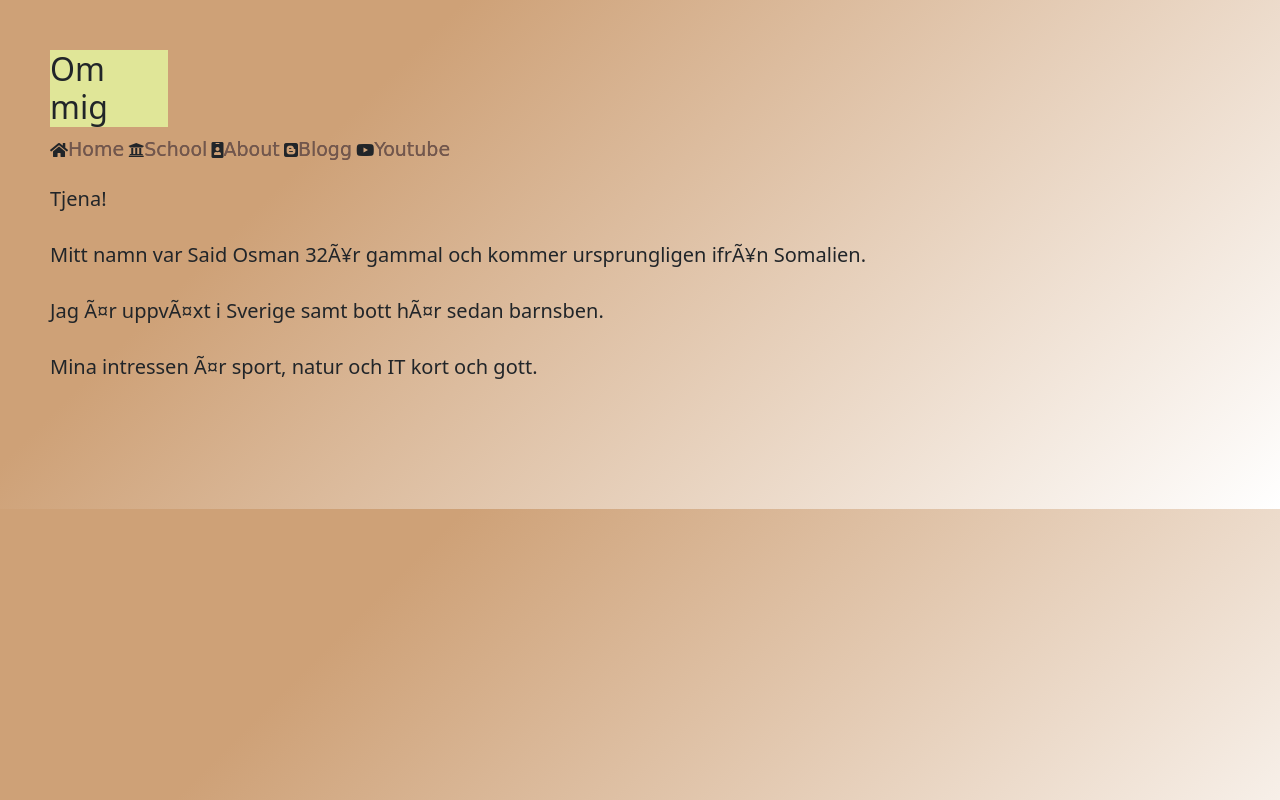
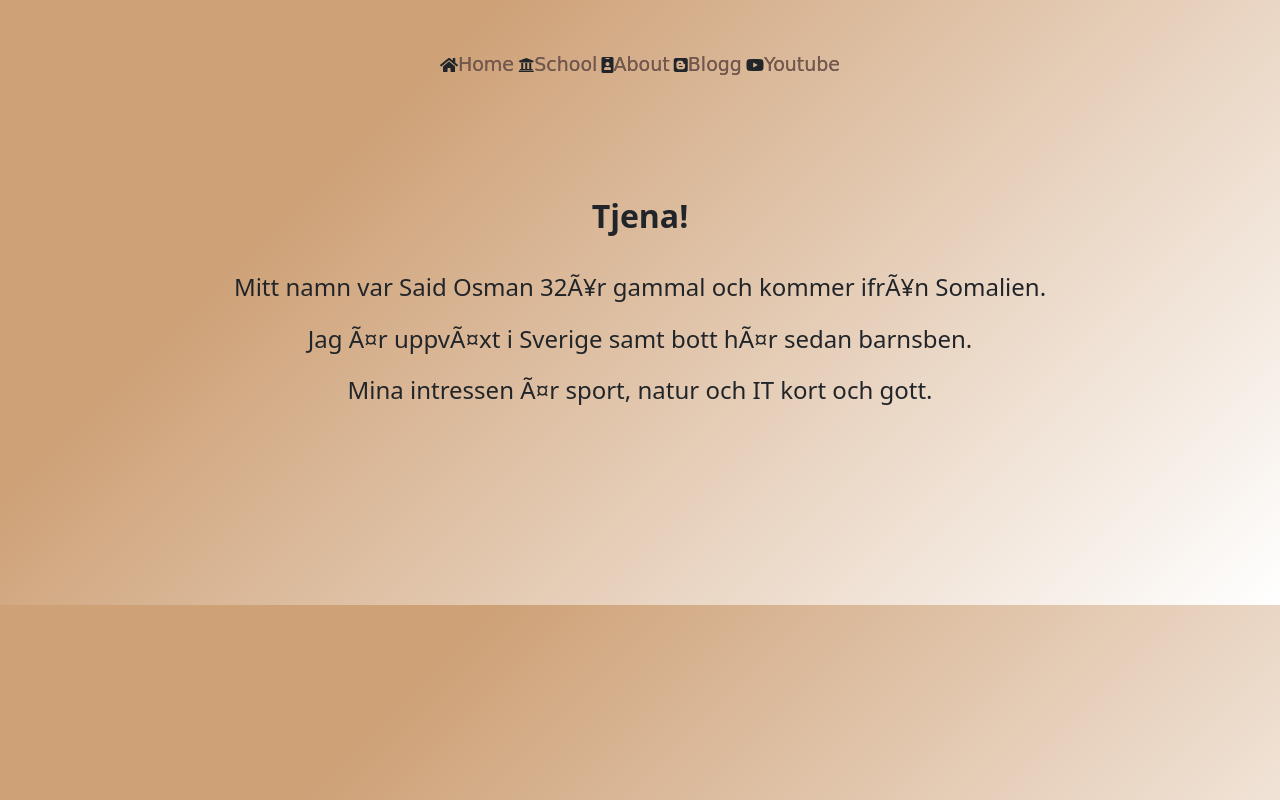
Before and after one commit to Said-Osman/Inl-mningsuppgift, a plain HTML site: page index.html in a window 1280 px wide. Drawn offline with nearby package versions, Linux system fonts and the light colour scheme; a web font is replaced by a local one.

Commit message:
Update index.html

```diff
--- a/index.html
+++ b/index.html
@@ -16,23 +16,28 @@
 </head>
 
 <body>
-    <div class="navigationWrapper">
-        <h2>Om mig</h2>
-    </div>
-    <span><i class="fas fa-home"></i><a href="about.html">Home</a></span> <span><i class="fas fa-university"></i><a href="course.html">School</a></span> <span><i class="fas fa-id-badge"></i><a
-            href="index.html">About</a></span> <span><i class="fab fa-blogger"></i><a href="blogg.html">Blogg</a></span> <span><i class="fab fa-youtube"></i><a
-            href="other.html">Youtube</a></span>
+   <!-- <div class="navigationWrapper">
+        <h2>Hemsida</h2>
+    </div> -->
+    <div class="pack">
+        <span><i class="fas fa-home"></i><a href="about.html">Home</a></span> <span><i class="fas fa-university"></i><a href="course.html">School</a></span> <span><i class="fas fa-id-badge"></i><a
+                href="index.html">About</a></span> <span><i class="fab fa-blogger"></i><a href="blogg.html">Blogg</a></span> <span><i class="fab fa-youtube"></i><a
+                href="other.html">Youtube</a></span>
+            </div>
     <br>
     <br>
     <section>
-    <h5>Tjena!</h5>
+   <div class="text">
+    <h2><strong>Tjena!</strong></h2>
     <br>
-    <h5>Mitt namn var Said Osman 32år gammal och kommer ursprungligen ifrån Somalien.</h5>
     <br>
-<h5>Jag är uppväxt i Sverige samt bott här sedan barnsben.</h5>
+    <h4>Mitt namn var Said Osman 32år gammal och kommer ifrån Somalien.</h4>
+    <br>
+<h4>Jag är uppväxt i Sverige samt bott här sedan barnsben.</h4>
 <br>
-<h5>Mina intressen är sport, natur och IT kort och gott.</h5>
+<h4>Mina intressen är sport, natur och IT kort och gott.</h4>
     </section>
+</div>
 
     <br>
     <br>
```
